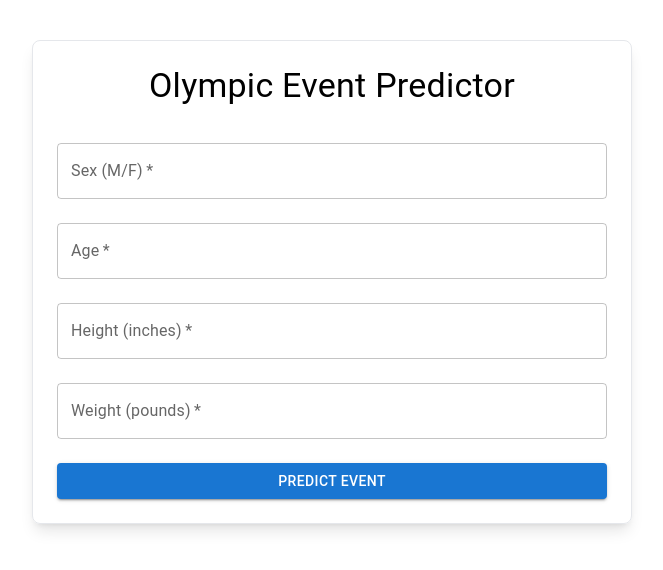
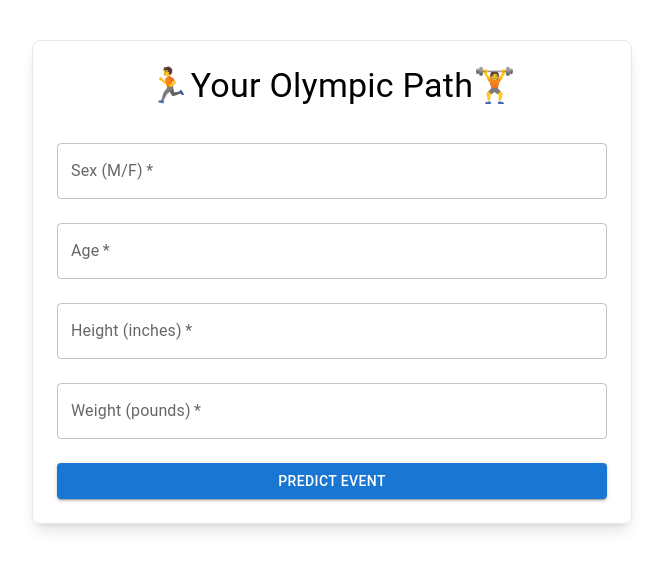
Before and after one commit to Elephant333/Olympic-Me, a React (Create React App) app in the folder olympic-predictor/: page / in a window 1280 px wide. Shown: the top 570 px of the page, without its empty margins (308-971 px from the left). Built offline with nearby package versions, Linux system fonts and the light colour scheme.

Commit message:
phrasing updates

```diff
--- a/olympic-predictor/src/App.js
+++ b/olympic-predictor/src/App.js
@@ -27,7 +27,7 @@ function App() {
   return (
     <Container className="mt-10 p-6 border rounded-lg shadow-lg flex flex-col space-y-6" maxWidth="sm">
       <Typography variant="h4" align="center" gutterBottom>
-        Olympic Event Predictor
+        🏃Your Olympic Path🏋️
       </Typography>
       <form onSubmit={handleSubmit} className="flex flex-col space-y-6">
         {" "}
@@ -69,7 +69,7 @@ function App() {
           align="center"
           className="mt-6 text-green-600 space-y-6"
         >
-          Predicted Event: {predictedEvent}
+          You'd Be Best At: {predictedEvent}!
         </Typography>
       )}
     </Container>
```
